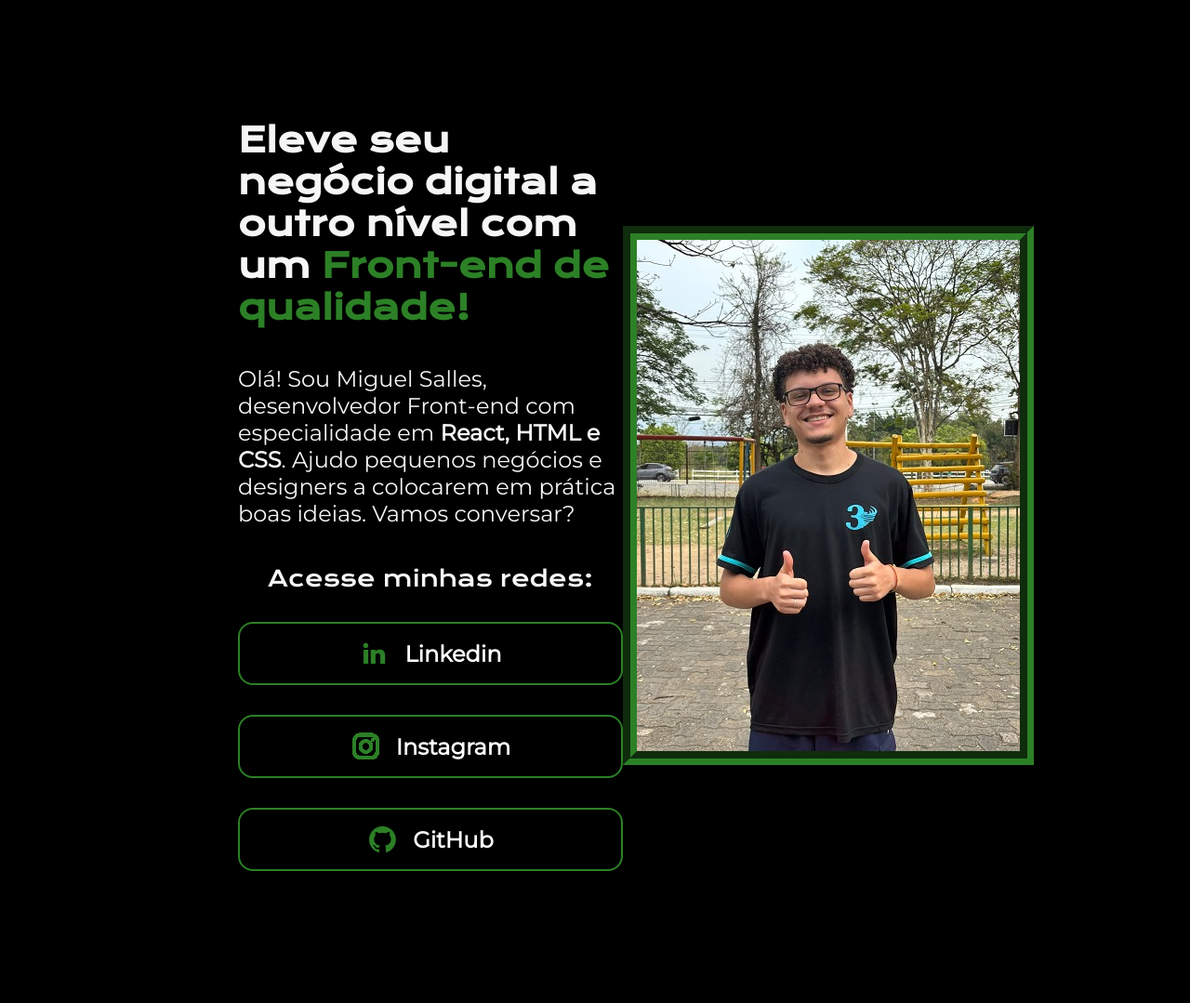
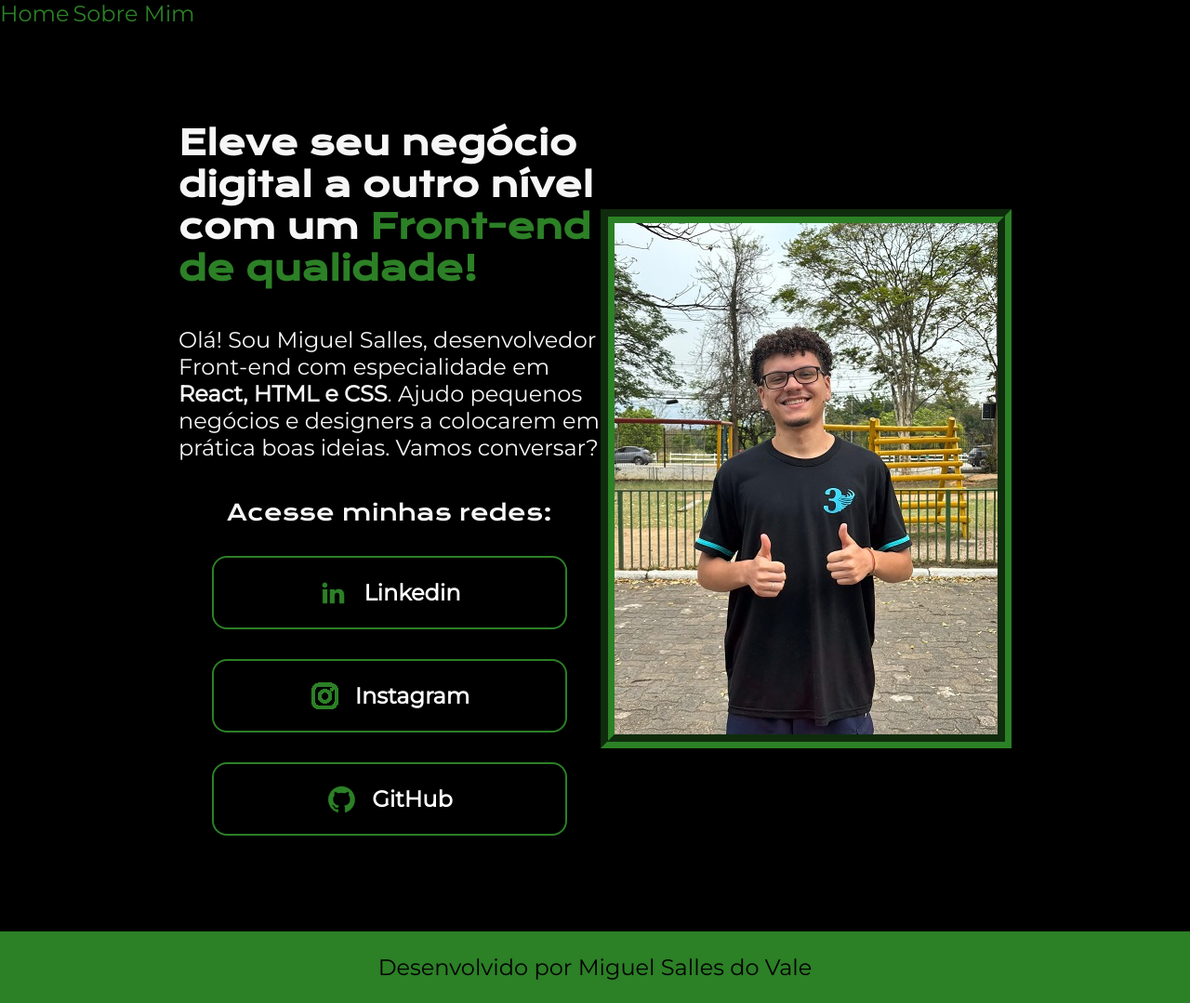
Before and after one commit to MiguelSallesV/siteportfolio, a plain HTML site: page index.html in a window 1280 px wide. Shown: the whole page at 93% size. Before the commit the page ends 937 px from the top, so only its background shows below. Drawn offline with nearby package versions, Linux system fonts and the light colour scheme.

Commit message:
Adicionando rodapé e cabeçalho

```diff
--- a/index.html
+++ b/index.html
@@ -7,7 +7,12 @@
     <link rel="stylesheet" href="style.css">
 </head>
 <body>
-    <header></header>
+    <header class="cabecalho">
+        <nav class="cabecalho__menu">
+            <a class="cabecalho__menu__link">Home</a>
+            <a class="cabecalho__menu__link">Sobre Mim</a>
+        </nav>
+    </header>
     <main class="apresentacao">
         <section class="apresentacao__conteudo">
             <h1 class="apresentacao__conteudo__titulo">Eleve seu negócio digital a outro nível com um <strong>Front-end de qualidade!</strong></h1>
@@ -30,7 +35,8 @@
         </section>
         <img class="foto" src="./assets/Portfolio.jpg" alt="Foto de Miguel Salles">
     </main>
-    <footer>
+    <footer class="rodape">
+        <p class="rodape__texto">Desenvolvido por Miguel Salles do Vale</p>
     </footer>
 </body>
 </html>
--- a/style.css
+++ b/style.css
@@ -12,7 +12,12 @@ body {
     background-color: black;
     color: #f6f6f6;
     box-sizing: border-box;
-    height: 100vh;
+}
+
+.cabecalho__menu__link {
+    color:#2C8026;
+    font-size: 24px;
+    font-family: "Montserrat", serif;
 }
 
 .apresentacao__conteudo__titulo strong {
@@ -23,7 +28,7 @@ body {
     display: flex;
     align-items: center;
     justify-content: space-between;
-    margin: 10% 20%;
+    padding: 8% 15%;
 }
 
 .apresentacao__conteudo {
@@ -65,7 +70,7 @@ body {
     width: 378px;
     text-align: center;
     border-radius: 16px;
-    padding: 16px 16px;
+    padding: 21.5px 0px;
     font-size: 24px;
     text-decoration: none;
     color: white;
@@ -80,3 +85,13 @@ body {
 .foto {
     border: 15px groove #2C8026;
 }
+
+.rodape {
+    background-color: #2C8026;
+    color:black;
+    font-size: 24px;
+    font-family: "Montserrat", serif;
+    font-weight: 400;
+    padding: 24px;
+    text-align: center;
+}
```
